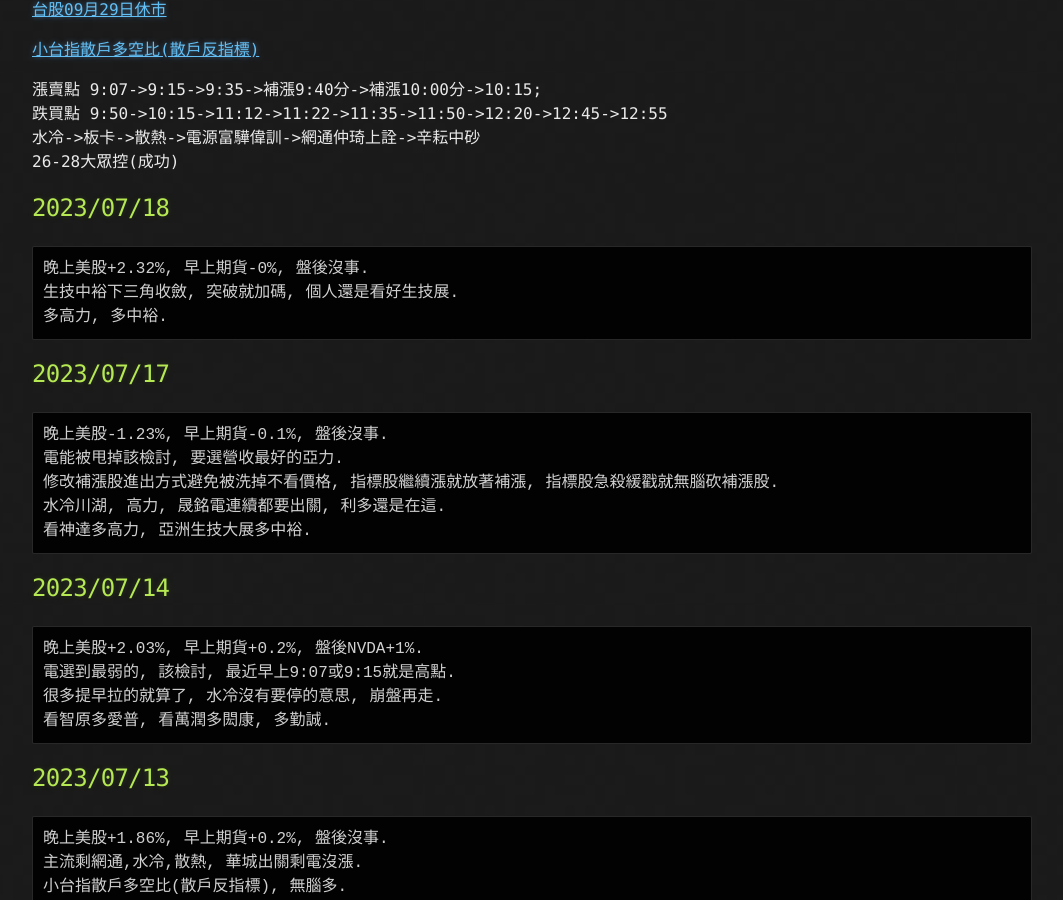
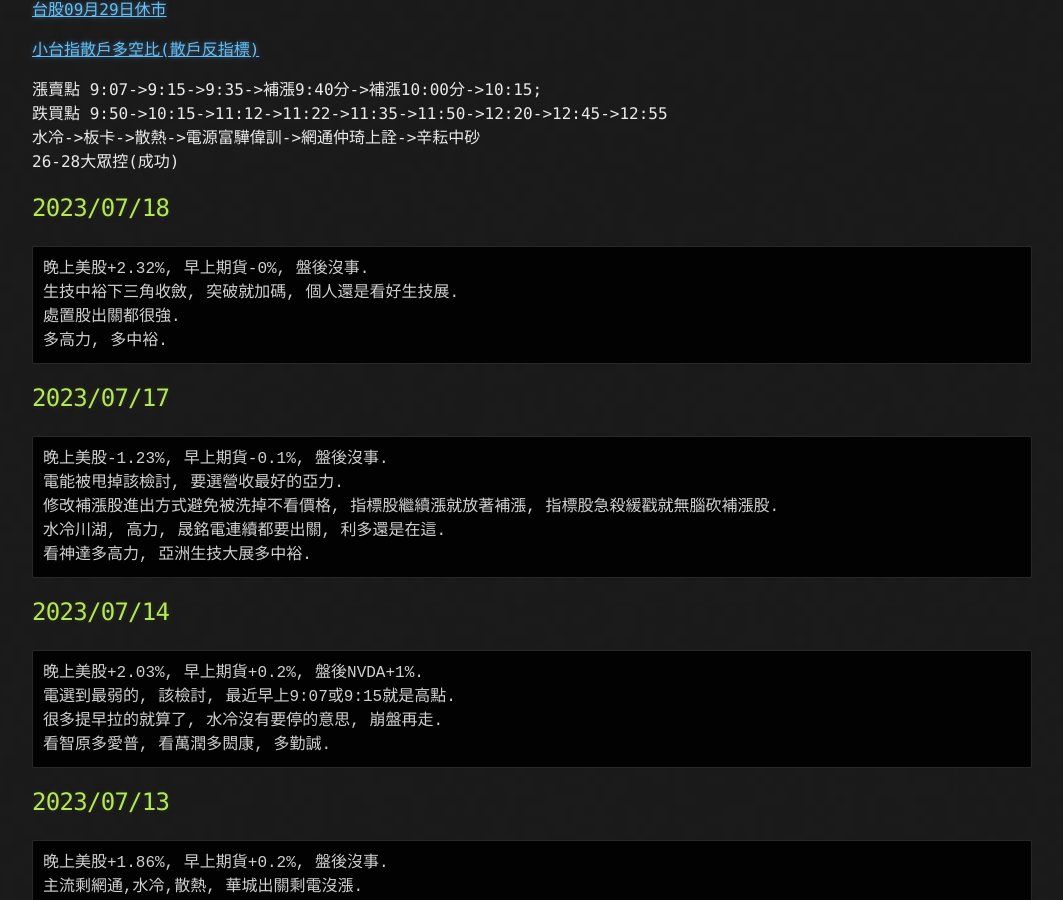
Before and after one commit to lepg5487/Stock_God, a Jekyll site: the page built from index.md, in a window 1280 px wide and 900 px high, scrolled down 460 px. Shown: the whole window, without its empty margins (108-1171 px from the left). Built offline with Jekyll 4.4.1, drawn with Linux system fonts in a browser that asks for light colours; our own code applies the rules of GitHub Pages for plain Markdown files.

Commit message:
Update index.md

````diff
--- a/index.md
+++ b/index.md
@@ -25,6 +25,7 @@ layout: testlayouts
 ```
 晚上美股+2.32%, 早上期貨-0%, 盤後沒事.
 生技中裕下三角收斂, 突破就加碼, 個人還是看好生技展.
+處置股出關都很強.
 多高力, 多中裕.
 ```
 
````
